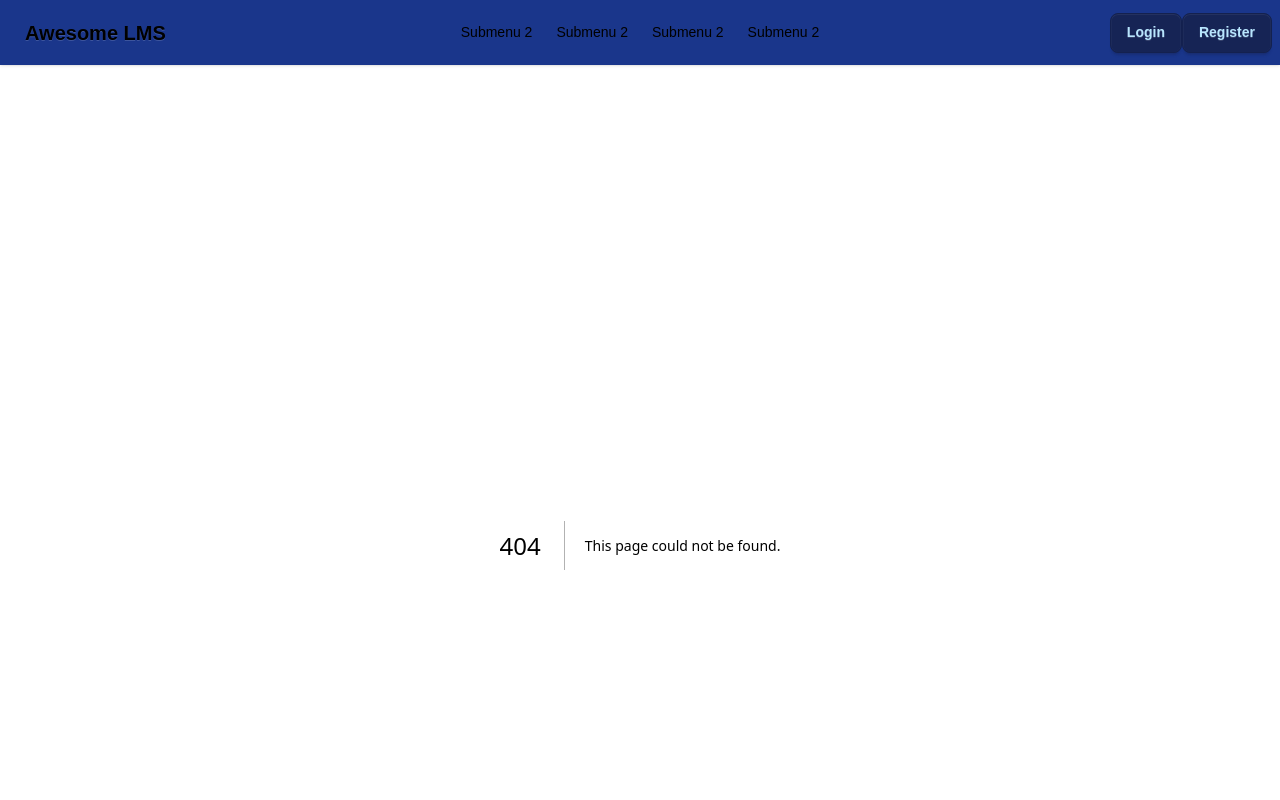
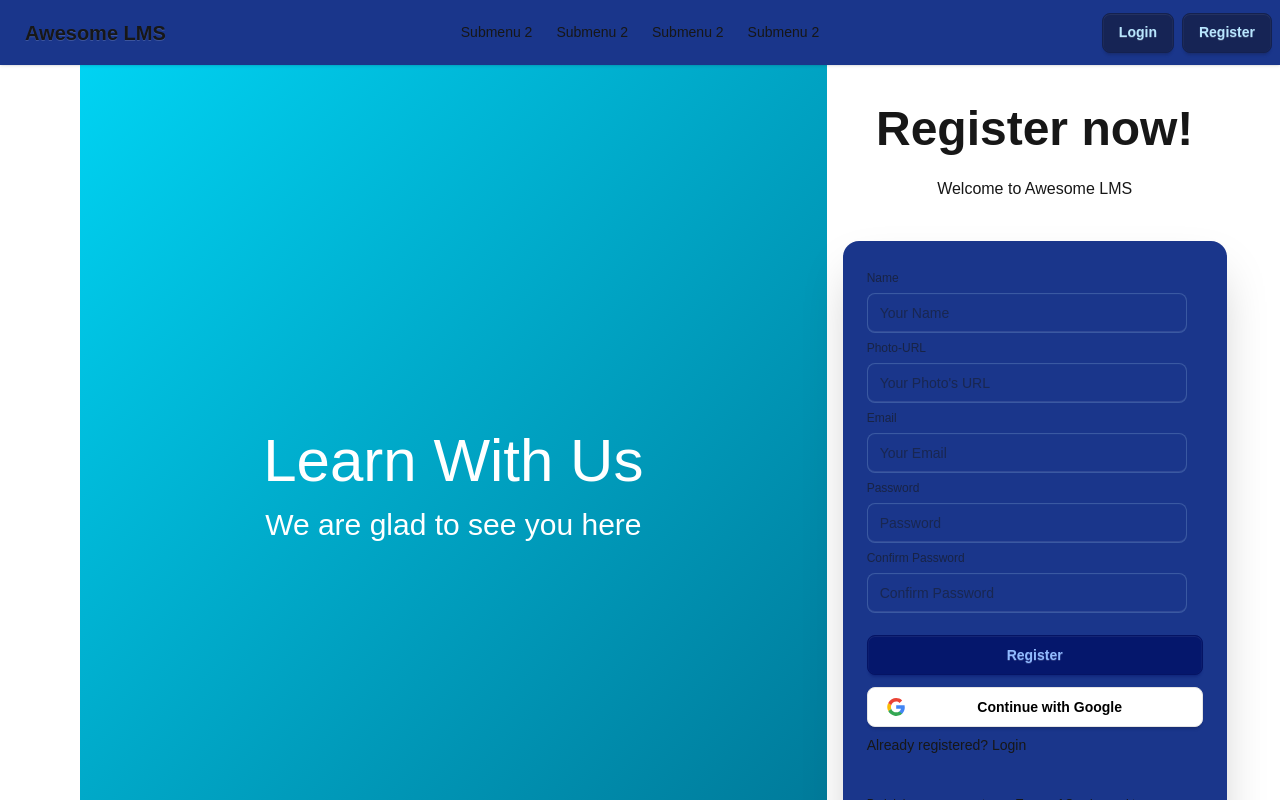
Before and after one commit to HasinIshrakK/awesome-lms-app, a Next.js app: page /auth/register in a window 1280 px wide. Before the commit this address had no page. Shown: the top 800 px of the page. Built offline with nearby package versions, Linux system fonts and the light colour scheme.

Commit message:
Auth pages added

```diff
--- a/src/Components/Footer/Footer.jsx
+++ b/src/Components/Footer/Footer.jsx
@@ -1,7 +1,7 @@
 const Footer = () => {
     return (
         <div>
-            <footer className="footer sm:footer-horizontal bg-black text-base-content p-10">
+            <footer className="footer grid grid-cols-1 sm:grid-cols-2 lg:grid-cols-3 justify-around bg-black text-base-content p-10">
                 <nav>
                     <h6 className="footer-title">Services</h6>
                     <a className="link link-hover">Books</a>
@@ -55,6 +55,7 @@ const Footer = () => {
                     </div>
                 </nav>
             </footer>
+            {/* Logo and Copyright section */}
             <footer className="footer footer-horizontal footer-center text-primary-content p-10 pb-4">
                 <aside>
                     <svg
--- a/src/Components/Navbar/Navbar.jsx
+++ b/src/Components/Navbar/Navbar.jsx
@@ -26,9 +26,9 @@ const Navbar = () => {
                     {l}
                 </ul>
             </div>
-            <div className="navbar-end">
-                <a className="btn">Login</a>
-                <a className="btn">Register</a>
+            <div className="navbar-end space-x-2">
+                <a href="/auth/login" className="btn">Login</a>
+                <a href="/auth/register" className="btn">Register</a>
             </div>
         </div>
     );
--- /dev/null
+++ b/src/app/auth/layout.jsx
@@ -0,0 +1,18 @@
+import React from "react";
+
+export default function AuthLayout({ children }) {
+    return (<div className=" sm:grid grid-cols-3">
+        <div className="min-h-screen w-full bg-linear-to-br from-cyan-400 to-cyan-700 mx-auto col-span-2 justify-center items-center hidden sm:flex">
+            <div className="text-white space-y-4 flex-col justify-center items-center hidden sm:flex">
+                <h1 className="text-6xl">
+                    Learn With Us
+                </h1>
+                <p className="text-3xl">
+                    We are glad to see you here
+                </p>
+            </div>
+        </div>
+        {children}
+    </div>
+    );
+}
--- /dev/null
+++ b/src/app/auth/login/page.jsx
@@ -0,0 +1,37 @@
+const Login = () => {
+    return (
+        <div className="hero py-6 min-h-screen">
+            <div className="hero-content flex-col">
+                <div className="text-center">
+                    <h1 className="text-5xl font-bold">Login now!</h1>
+                    <p className="py-6">
+                        Welcome Back
+                    </p>
+                </div>
+                <div className="card bg-base-100 w-72 sm:w-96 max-w-sm shrink-0 shadow-2xl">
+                    <div className="card-body">
+                        <form>
+                            <fieldset className="fieldset">
+                                <label className="label">Email</label>
+                                <input type="email" className="input" placeholder="Email" />
+                                <label className="label">Password</label>
+                                <input type="password" className="input" placeholder="Password" />
+                                <div><a className="link link-hover">Forgot password?</a></div>
+                                <button className="btn btn-neutral mt-4">Login</button>
+                            </fieldset>
+                            <button className="btn bg-white text-black border-[#e5e5e5] mt-2 w-full">
+                                <svg aria-label="Google logo" className='h-6' xmlns="http://www.w3.org/2000/svg" viewBox="0 0 512 512"><g><path d="m0 0H512V512H0" fill="#fff"></path><path fill="#34a853" d="M153 292c30 82 118 95 171 60h62v48A192 192 0 0190 341"></path><path fill="#4285f4" d="m386 400a140 175 0 0053-179H260v74h102q-7 37-38 57"></path><path fill="#fbbc02" d="m90 341a208 200 0 010-171l63 49q-12 37 0 73"></path><path fill="#ea4335" d="m153 219c22-69 116-109 179-50l55-54c-78-75-230-72-297 55"></path></g></svg>
+                                <p>
+                                    Continue with Google
+                                </p>
+                            </button>
+                            <div className='mt-2'>Don't have an account? <a href='/auth/register' className="link link-hover">Register</a></div>
+                        </form>
+                    </div>
+                </div>
+            </div>
+        </div>
+    );
+};
+
+export default Login;
--- /dev/null
+++ b/src/app/auth/register/page.jsx
@@ -0,0 +1,48 @@
+const Register = () => {
+    return (
+        <div className="hero py-6 min-h-screen">
+            <div className="hero-content flex-col">
+                <div className="text-center">
+                    <h1 className="text-5xl font-bold">Register now!</h1>
+                    <p className="py-6">
+                        Welcome to Awesome LMS
+                    </p>
+                </div>
+                <div className="card bg-base-100 w-full sm:w-96 max-w-sm shrink-0 shadow-2xl">
+                    <div className="card-body">
+                        <form>
+                            <fieldset className="fieldset">
+                                <label className="label">Name</label>
+                                <input type="text" name='name' className="input" placeholder="Your Name" />
+                                <label className="label">Photo-URL</label>
+                                <input type="text" name='photo' className="input" placeholder="Your Photo's URL" />
+                                <label className="label">Email</label>
+                                <input type="email" name='email' className="input" placeholder="Your Email" />
+                                <label className="label">Password</label>
+                                <input type="password" name='password' className="input" placeholder="Password" />
+                                <label className="label">Confirm Password</label>
+                                <input type="password" name='password2' className="input" placeholder="Confirm Password" />
+                                <button className="btn btn-neutral mt-4">Register</button>
+                            </fieldset>
+                            <button className="btn bg-white text-black border-[#e5e5e5] mt-2 w-full">
+                                <svg aria-label="Google logo" className='h-6' xmlns="http://www.w3.org/2000/svg" viewBox="0 0 512 512"><g><path d="m0 0H512V512H0" fill="#fff"></path><path fill="#34a853" d="M153 292c30 82 118 95 171 60h62v48A192 192 0 0190 341"></path><path fill="#4285f4" d="m386 400a140 175 0 0053-179H260v74h102q-7 37-38 57"></path><path fill="#fbbc02" d="m90 341a208 200 0 010-171l63 49q-12 37 0 73"></path><path fill="#ea4335" d="m153 219c22-69 116-109 179-50l55-54c-78-75-230-72-297 55"></path></g></svg>
+                                <p>
+                                    Continue with Google
+                                </p>
+                            </button>
+                            <div className='mt-2'>Already registered? <a href='/auth/login' className="link link-hover">Login</a></div>
+                        </form>
+                    </div>
+                    <div>
+                        <p className='p-6 pt-4 text-xs'>
+                            By joining, you agree to our <a className='link link-hover'>Terms of Service</a> and to occasionally receive emails from us.
+                            Please read our <a className='link link-hover'>Privacy Policy</a> to learn how we use your personal data.
+                        </p>
+                    </div>
+                </div>
+            </div>
+        </div>
+    );
+};
+
+export default Register;
--- a/src/app/layout.jsx
+++ b/src/app/layout.jsx
@@ -25,7 +25,7 @@ export default function RootLayout({ children }) {
         className={`${geistSans.variable} ${geistMono.variable} antialiased`}
       >
         <Navbar></Navbar>
-        <div className="sm:m-20 m-6">
+        <div className="sm:mx-20 mx-6">
           {children}
         </div>
         <Footer></Footer>
```
